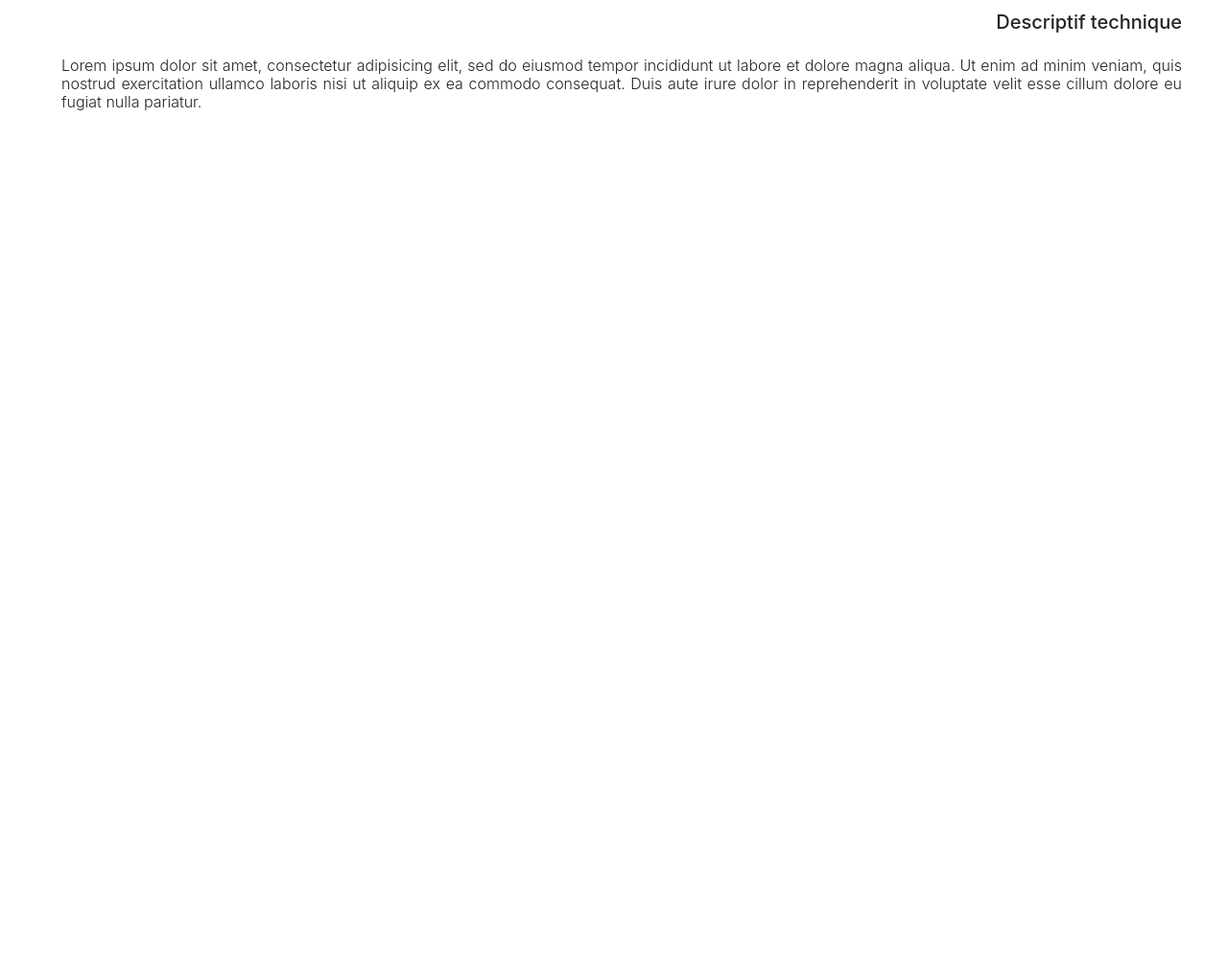
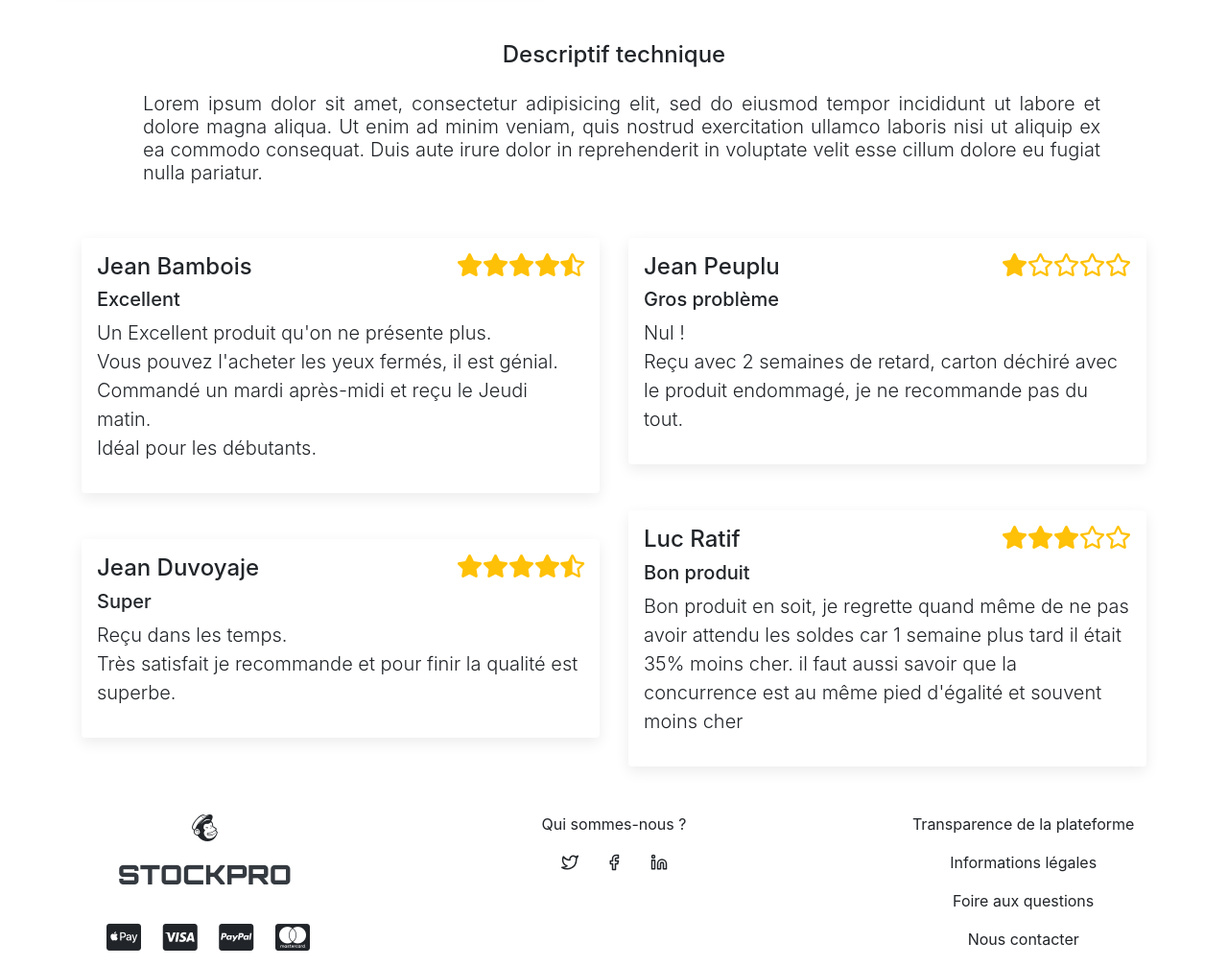
Before and after one commit to victordrnd/ppe, a PHP site: page /products/details/index.php in a window 1280 px wide. Shown: the part 570-1577 px from the top of the page at 96% size. Before the commit the page ends 685 px from the top, so only its background shows below. Run offline with PHP 8.4, Linux system fonts and the light colour scheme; some libraries are stand-ins or nearby versions.

Commit message:
page produit

```diff
--- a/products/details/index.php
+++ b/products/details/index.php
@@ -11,26 +11,72 @@ include  $_SERVER['DOCUMENT_ROOT'].'/includes/header.php';
 
 <div class="row">
   <div class="col-md-6 col-12 d-flex">
-    <div class="card border-0 shadow small mt-3 ml-md-5 flex-fill">
-      <img class="w-75 d-block mx-auto" src="../../assets/index/gghome1.png" alt="">
+    <div class="card border-0 shadow small mt-3 ml-md-5 flex-fill mx-5">
+      <img class="w-50 d-block mx-auto mt-5" src="../../assets/index/gghome1.png" alt="">
     </div>
   </div>
   <div class="col-md-6 col-12 d-flex">
     <div class="card border-0 mx-5 flex-fill">
       <h3 class="mt-3 text-center display-4">Nom produit</h3>
-      <h6 class="mt-3 ml-md-3 h2"><strong>999€</strong></h6>
+      <h6 class="mt-5 ml-md-3 h2"><strong>999€</strong></h6>
       <h6 class="mt-3 ml-md-3"><span class="badge badge-warning">En stock</span></h6>
       <h6 class="mt-5 ml-md-3 font-weight-light"><span class="float-right mt-5">*Livraison gratuite à partir de 100€ d'achat</span></h6>
       <a class="btn btn-warning float-right mx-3 mt-md-3" href="#">Achetez</a>
     </div>
   </div>
 </div>
-<div class="row">
-  <div class="col-12">
-    <div class="card border-0 mx-5 mt-5">
-      <h5 class="mt-3"><span class="float-right">Descriptif technique</span></h5>
-      <h6 class="mt-3 ml-md-3 font-weight-light text-justify">Lorem ipsum dolor sit amet, consectetur adipisicing elit, sed do eiusmod tempor incididunt ut labore et dolore magna aliqua. Ut enim ad minim veniam, quis nostrud exercitation ullamco laboris nisi ut aliquip ex ea commodo consequat. Duis aute irure dolor in reprehenderit in voluptate velit esse cillum dolore eu fugiat nulla pariatur.</h6>
-
+<div class="container">
+  <div class="row">
+    <div class="col-12">
+      <div class="card border-0 mx-5 mt-5">
+        <h4 class="mt-3 text-center">Descriptif technique</h4>
+        <h5 class="mt-3 ml-md-3 font-weight-light text-justify">Lorem ipsum dolor sit amet, consectetur adipisicing elit, sed do eiusmod tempor incididunt ut labore et dolore magna aliqua. Ut enim ad minim veniam, quis nostrud exercitation ullamco laboris nisi ut aliquip ex ea commodo consequat. Duis aute irure dolor in reprehenderit in voluptate velit esse cillum dolore eu fugiat nulla pariatur.</h5>
+      </div>
     </div>
   </div>
-</div>
+
+  <div class="row">
+    <div class="col-md-6">
+      <div class="card border-0 shadow-small p-3 mt-5">
+        <h4>Jean Bambois <span class="text-warning float-right"><i class="fas fa-star"></i><i class="fas fa-star"></i><i class="fas fa-star"></i><i class="fas fa-star"></i><i class="fas fa-star-half-alt"></i></span></h4>
+        <div class="comment">
+          <h5>Excellent</h5>
+          <p class="lead"> Un Excellent produit qu'on ne présente plus.<br>
+            Vous pouvez l'acheter les yeux fermés, il est génial.<br>
+            Commandé un mardi après-midi et reçu le Jeudi matin.<br>
+            Idéal pour les débutants.</p>
+          </div>
+        </div>
+        <div class="card border-0 shadow-small p-3 mt-5">
+          <h4>Jean Duvoyaje<span class="text-warning float-right"><i class="fas fa-star"></i><i class="fas fa-star"></i><i class="fas fa-star"></i><i class="fas fa-star"></i><i class="fas fa-star-half-alt"></i></span></h4>
+          <div class="comment">
+            <h5>Super</h5>
+            <p class="lead"> Reçu dans les temps.<br>
+              Très satisfait je recommande et pour finir la qualité est superbe.
+            </p>
+          </div>
+        </div>
+      </div>
+      <div class="col-md-6">
+        <div class="card border-0 shadow-small p-3 mt-5">
+          <h4>Jean Peuplu <span class="text-warning float-right"><i class="fas fa-star"></i><i class="far fa-star"></i><i class="far fa-star"></i><i class="far fa-star"></i><i class="far fa-star"></i></span></h4>
+          <div class="comment">
+            <h5>Gros problème</h5>
+            <p class="lead">Nul !<br>
+              Reçu avec 2 semaines de retard, carton déchiré avec le produit endommagé, je ne recommande pas du tout.
+             </p>
+          </div>
+        </div>
+        <div class="card border-0 shadow-small p-3 mt-5">
+          <h4>Luc Ratif <span class="text-warning float-right"><i class="fas fa-star"></i><i class="fas fa-star"></i><i class="fas fa-star"></i><i class="far fa-star"></i><i class="far fa-star"></i></span></h4>
+          <div class="comment">
+            <h5>Bon produit</h5>
+            <p class="lead"> Bon produit en soit, je regrette quand même de ne pas avoir attendu les soldes car 1 semaine plus tard il était 35% moins cher. il faut aussi savoir que la concurrence est au même pied d'égalité et souvent moins cher</p>
+          </div>
+        </div>
+      </div>
+    </div>
+  </div>
+  <?php
+  include $_SERVER['DOCUMENT_ROOT'].'/includes/footer/footer.php';
+  ?>
```
